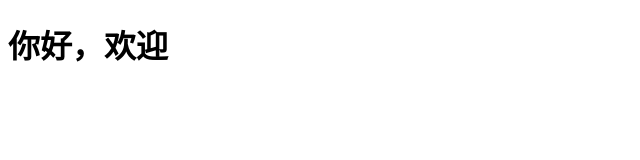
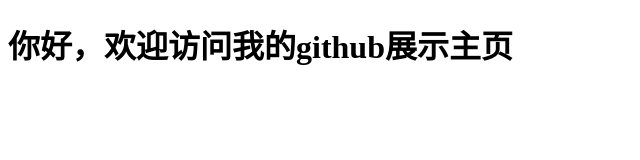
Before and after one commit to shisanchun/github.io, a plain HTML site: page index.html in a window 1280 px wide. Shown: the whole page, without its empty margins (0-640 px from the left). Drawn offline with Linux system fonts and the light colour scheme.

Commit message:
Update index.html

```diff
--- a/index.html
+++ b/index.html
@@ -6,6 +6,6 @@
     <meta name="viewport" content="width=device-width,initial-scale=1.0" />
   </head>
   <body>
-    <h1>你好，欢迎</h1>
+    <h1>你好，欢迎访问我的github展示主页</h1>
   </body>
 </html>
```
